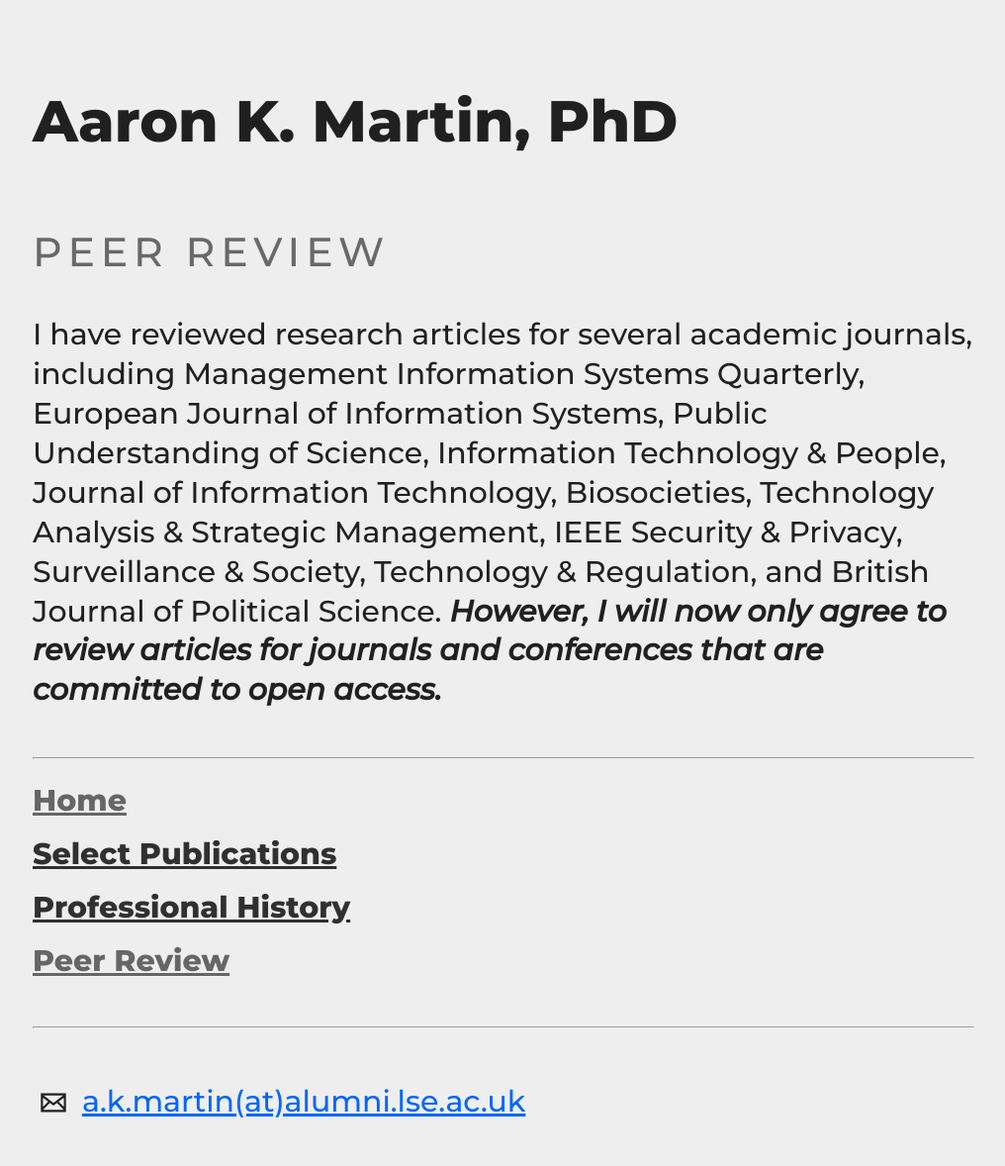
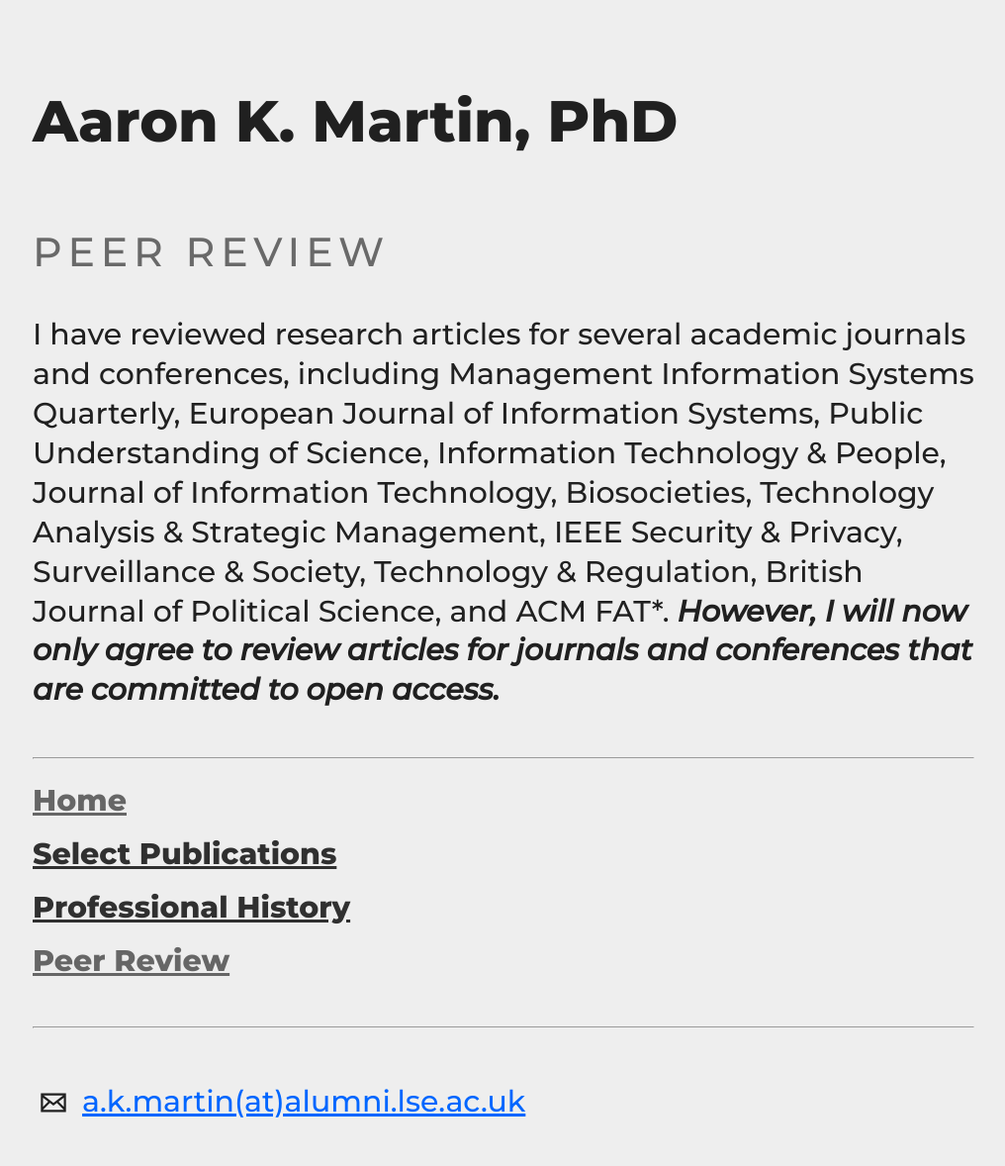
Before and after one commit to haroonalrasheed/641a, a Jekyll site: the page built from peer-review/index.md, in a window 1280 px wide. Shown: the whole page at 99% size, without its empty margins (131-1147 px from the left). Built offline with Jekyll 4.4.1, drawn with Linux system fonts in a browser that asks for light colours.

Commit message:
Update index.md

```diff
--- a/peer-review/index.md
+++ b/peer-review/index.md
@@ -5,4 +5,4 @@ title: Peer Review
 
 ## Peer Review
 
-I have reviewed research articles for several academic journals, including Management Information Systems Quarterly, European Journal of Information Systems, Public Understanding of Science, Information Technology & People, Journal of Information Technology, Biosocieties, Technology Analysis & Strategic Management, IEEE Security & Privacy, Surveillance & Society, Technology & Regulation, and British Journal of Political Science. **_However, I will now only agree to review articles for journals and conferences that are committed to open access._**
+I have reviewed research articles for several academic journals and conferences, including Management Information Systems Quarterly, European Journal of Information Systems, Public Understanding of Science, Information Technology & People, Journal of Information Technology, Biosocieties, Technology Analysis & Strategic Management, IEEE Security & Privacy, Surveillance & Society, Technology & Regulation, British Journal of Political Science, and ACM FAT*. **_However, I will now only agree to review articles for journals and conferences that are committed to open access._**
```
